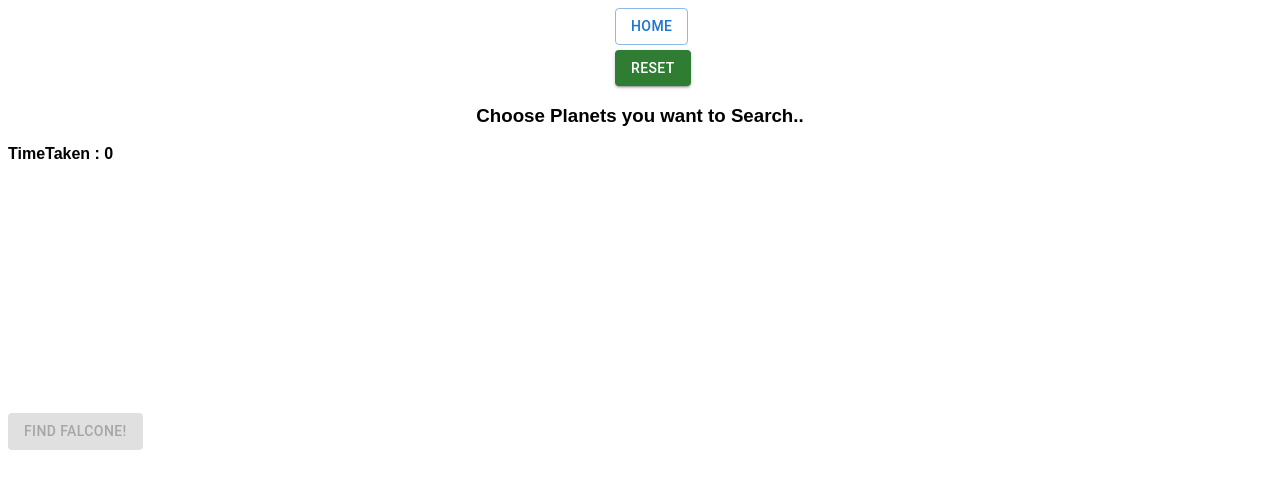
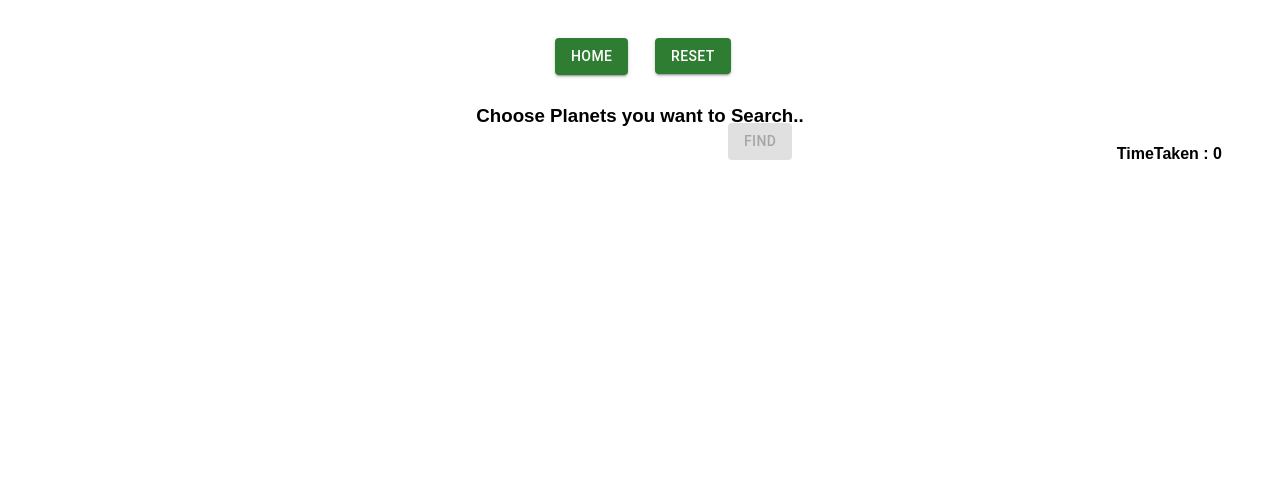
Before and after one commit to AnkitSingh60/frontend_task, a React (Create React App) app: page / in a window 1280 px wide. Shown: the top 488 px of the page. Built offline with nearby package versions, Linux system fonts and the light colour scheme; no server answers; a web font is replaced by a local one.

Commit message:
css added

```diff
--- a/src/App.css
+++ b/src/App.css
@@ -15,9 +15,7 @@
 .h3 {
   text-align: center;
 }
-.buttoncontainer {
-  /* border: 1px solid red; */
-}
+
 .reset {
   margin-left: 10px;
 }
@@ -28,8 +26,24 @@
   justify-content: center;
   text-align: center;
 }
-.Destination-select {
+
+.TimeDiv{
+  text-align: end;
+  margin-right: 50px
 }
-.TimeDiv{
-
+.submitbutton{
+  width: 30%;
+  position: relative;
+  bottom: 290px;
+  left: 420px;
 }
+.btn1{
+  position: relative;
+  right: 60px;
+  top: 30px;
+}
+.btn2{
+  position: relative;
+  left: 40px;
+  bottom: 12px;
+}
--- a/src/components/Header.jsx
+++ b/src/components/Header.jsx
@@ -8,8 +8,12 @@ const Header = () => {
     return (
         <div className="headerContainer">
             <div className="buttoncontainer">
-                <Button style={{marginLeft:"100px" }} variant="outlined" className="reset" onClick={() => ResetButton()} >Home</Button>
+               <div className="btn1">
+               <Button style={{marginLeft:"100px" }} variant="contained" color="success"  className="reset" onClick={() => ResetButton()} >Home</Button>
+               </div>
+                <div className="btn2">
                 <Button variant="contained" color="success" size="medium" className="reset" style={{marginLeft:"100px", marginTop:"5px" }}  onClick={() => ResetButton()}>RESET</Button>
+                </div>
             </div>
         </div>
     )
--- a/src/components/Home.jsx
+++ b/src/components/Home.jsx
@@ -28,9 +28,9 @@ const Home = () => {
             </div>
 
           </div>
-      <div className="submit-button">
-        <Button className="button" variant="contained" onClick={submitHandler} disabled = {!isOk}>
-          Find Falcone!
+      <div className="submitbutton">
+        <Button style={{marginLeft:"300px" }} variant="contained" color="success" onClick={submitHandler} disabled = {!isOk}>
+          Find
         </Button>
       </div>
         </>
```
